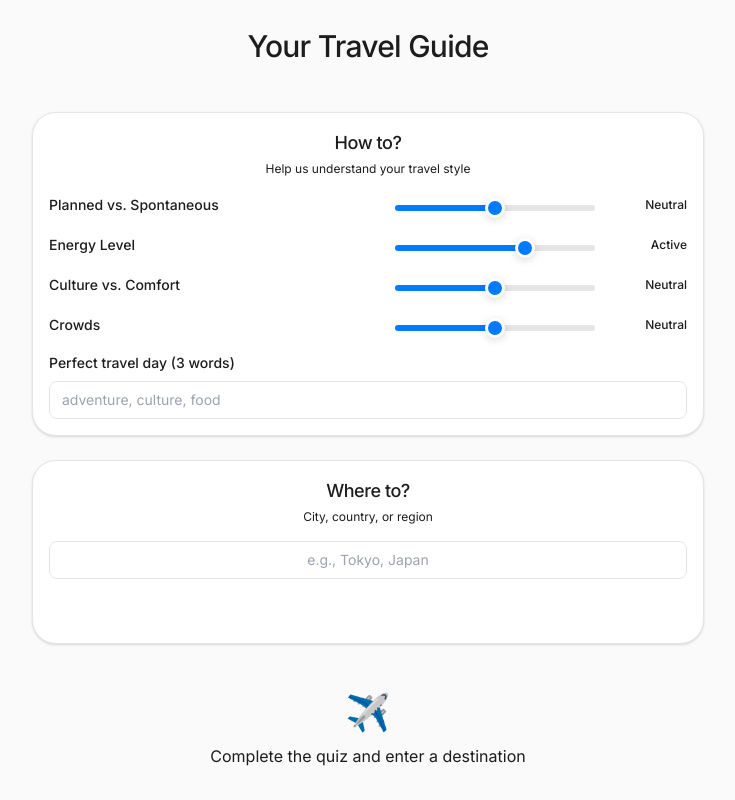
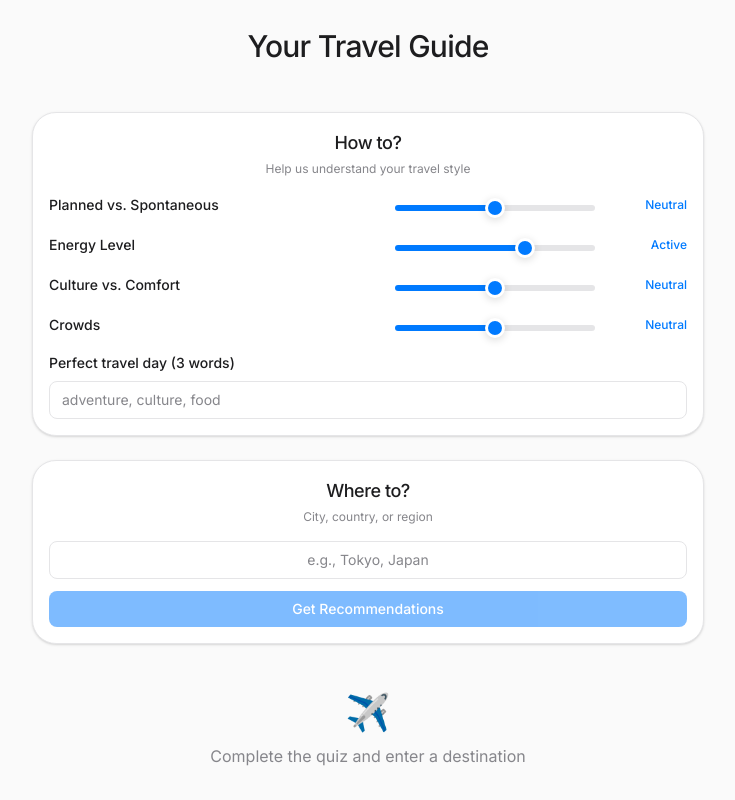
Before and after one commit to bknstn/travel-guide, a Next.js app: page / in a window 1280 px wide. Shown: the whole page, without its empty margins (272-1007 px from the left). Built offline with nearby package versions, Linux system fonts and the light colour scheme.

Commit message:
fix: add CSS variables to Tailwind config for proper color mapping\n\nEnables bg-accent, text-foreground, etc. classes to work correctly

```diff
--- a/tailwind.config.mjs
+++ b/tailwind.config.mjs
@@ -7,6 +7,17 @@ module.exports = {
   ],
   theme: {
     extend: {
+      colors: {
+        background: 'var(--background)',
+        foreground: 'var(--foreground)',
+        secondary: 'var(--secondary)',
+        accent: 'var(--accent)',
+        surface: 'var(--surface)',
+        border: 'var(--border)',
+        success: 'var(--success)',
+        warning: 'var(--warning)',
+        error: 'var(--error)',
+      },
       fontFamily: {
         sans: ['-apple-system', 'BlinkMacSystemFont', 'Segoe UI', 'Roboto', 'Helvetica Neue', 'Arial', 'sans-serif'],
       },
```
